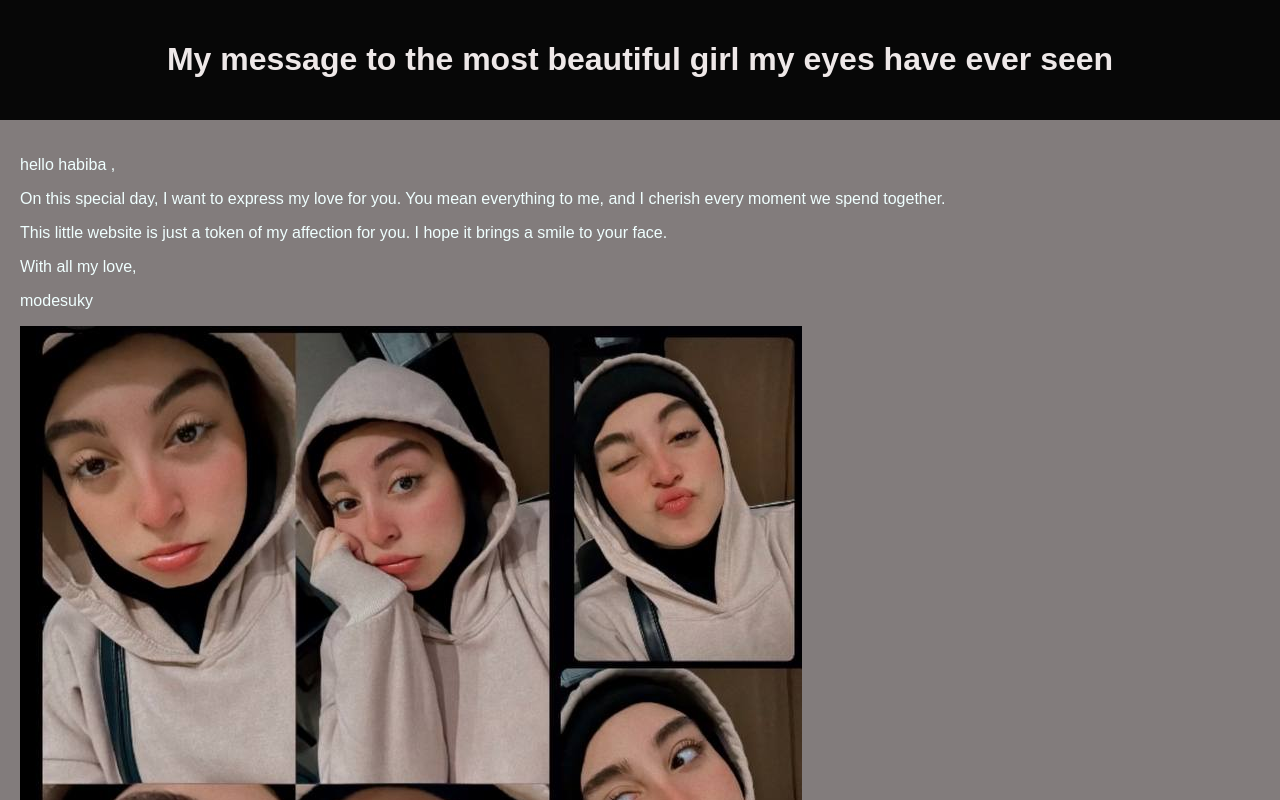
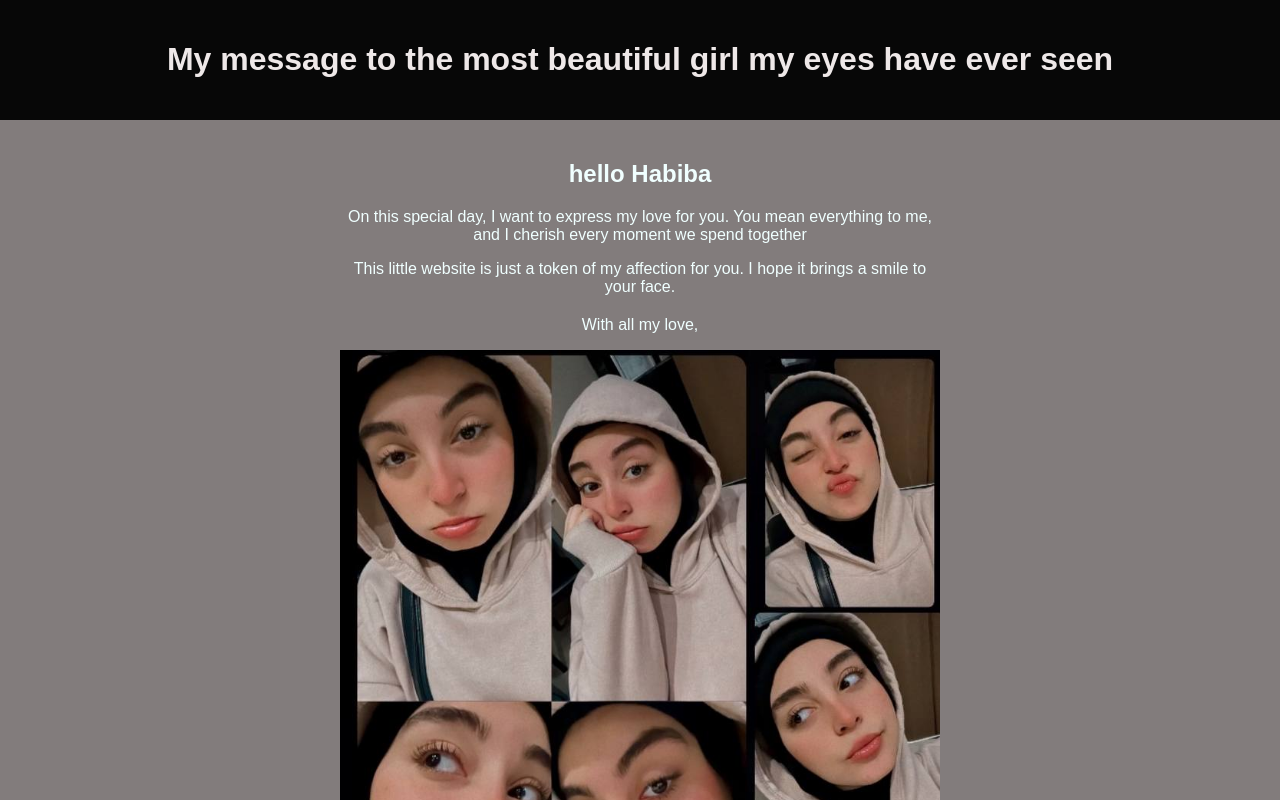
Before and after one commit to modesuky99/my-massage, a plain HTML site: page index.html in a window 1280 px wide. Shown: the top 800 px of the page. Drawn offline with Linux system fonts and the light colour scheme.

Commit message:
Update index.html

```diff
--- a/index.html
+++ b/index.html
@@ -11,25 +11,18 @@
         <h1>My message to the most beautiful girl my eyes have ever seen</h1>
     </header>
     <main>
-        <section class="
-        message">
-            <p>hello habiba ,</p>
-            <p>On this special day, I want to express my love for you. You mean everything to me, and I cherish every moment we spend together.</p>
+        <section class="content">
+            <h2>hello Habiba </h2>
+            <p>On this special day, I want to express my love for you. You mean everything to me, and I cherish every moment we spend together</p>
             <p>This little website is just a token of my affection for you. I hope it brings a smile to your face.</p>
-            <p>With all my love,</p>
-            <p>modesuky </p>
-        </section>
-        <section class="gift">
-            <img src="gift.jpg" alt="Gift Image">
+            <div class="image-container"
+                p>With all my love,</p>
+                <img src="gift.jpg" alt="Your Picture">
+            </div>
         </section>
     </main>
-
-
-
-
-
     <footer>
-        <p>© 2024  modesuky</p>
+        <p>© 2024 modesuky</p>
     </footer>
 </body>
 </html>
```
